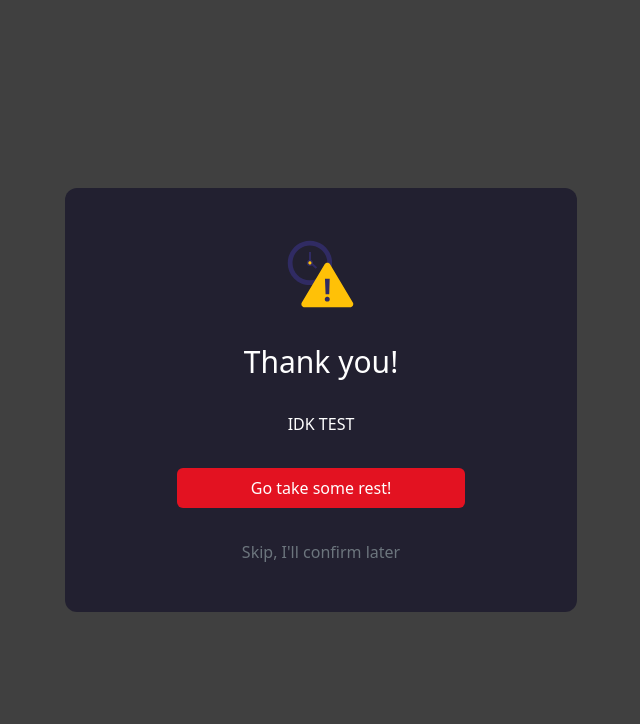
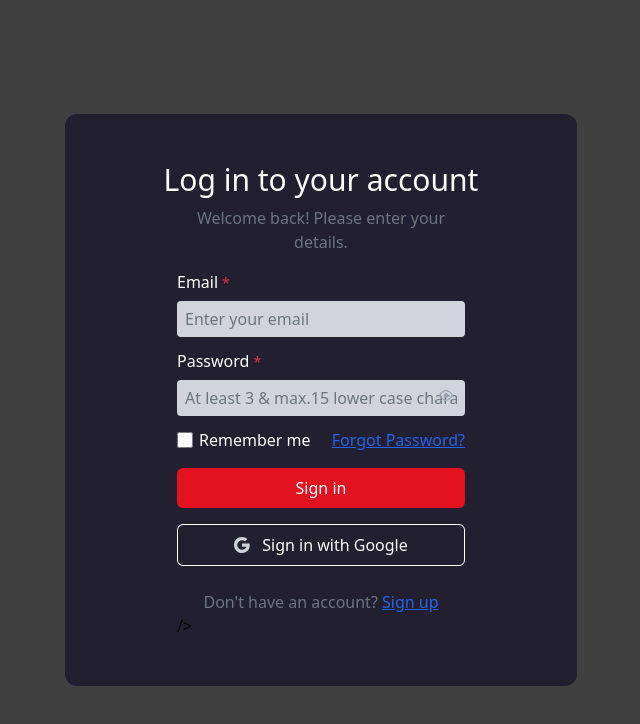
Before and after one commit to SousouBer/movie-quotes-frontend, a Vue app: page / in a window 1280 px wide. Shown: the top 724 px of the page, without its empty margins (319-959 px from the left). Built offline with nearby package versions, Linux system fonts and the light colour scheme.

Commit message:
refactor: separate validation schema type in separate file

```diff
--- a/src/App.vue
+++ b/src/App.vue
@@ -14,15 +14,15 @@ import ModalHttpResponse from "@/components/modals/ModalHttpResponse.vue";
       class="absolute top-0 left-0 w-screen h-screen flex items-center justify-center"
     >
       <!-- <ModalRegister /> -->
-      <!-- <ModalLogin /> -->
+      <ModalLogin />
       <!-- <ModalForgotPassword /> -->
       <!-- <ModalResetPassword /> -->
-      <ModalHttpResponse
+      <!-- <ModalHttpResponse
         status="warning"
         heading="Thank you!"
         description="IDK TEST"
         buttonLabel="Go take some rest!"
-        :showConfirmLaterButton="true"
+        :showConfirmLaterButton="true" -->
       />
     </LayoutsModalAuth>
   </Teleport>
```
Also changed, not shown: src/components/modals/ModalForgotPassword.vue (+1 -8 lines), src/components/modals/ModalLogin.vue (+1 -8 lines), src/components/modals/ModalRegister.vue (+1 -7 lines), src/components/modals/ModalResetPassword.vue (+1 -8 lines), src/plugins/typescript/types.ts (added, +7 -0 lines).
